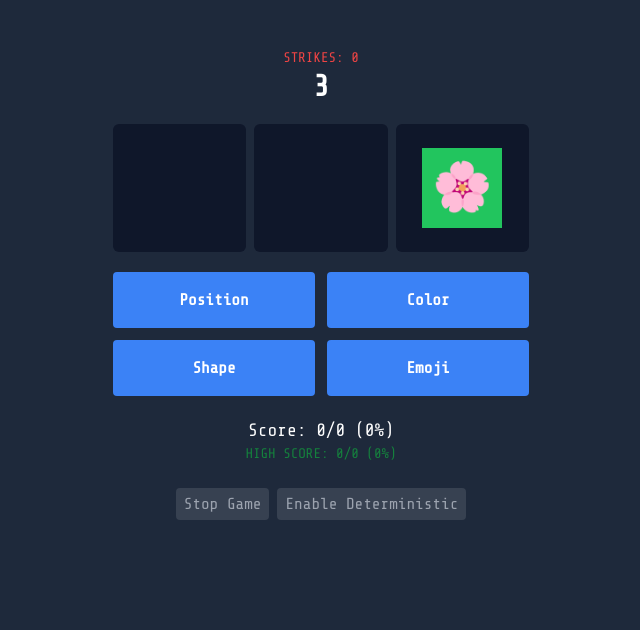
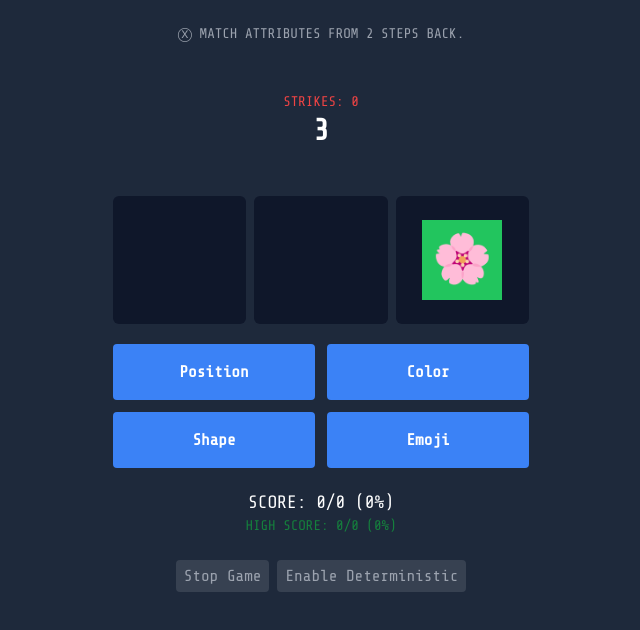
Before and after one commit to sethatwood/multi-n-back, a Vue app: page / in a window 1280 px wide. Both pictures are taken after a click on the button "Start Game". Shown: the top 630 px of the page, without its empty margins (319-959 px from the left). Built offline with nearby package versions, Linux system fonts and the light colour scheme.

Commit message:
feat: adds dismissable instruction message

```diff
--- a/src/App.vue
+++ b/src/App.vue
@@ -12,8 +12,11 @@
       </div>
     </div>
   </div>
-  <div v-else class="max-w-md mx-auto px-4 py-12 text-center text-white bg-slate-800">
-    <div class="mb-5">
+  <div v-else class="max-w-md mx-auto px-4 text-center uppercase text-white bg-slate-800">
+    <div v-if="showInstructionMessage" class="my-6 text-center text-gray-400 text-sm cursor-pointer" @click="dismissInstructionMessage">
+      &#x24E7; Match attributes from {{ gameStore.nBack }} steps back.
+    </div>
+    <div class="my-12">
       <p class="text-sm uppercase text-red-500">Strikes: {{ gameStore.incorrectResponses }}</p>
       <p class="text-3xl font-bold">{{ gameStore.timeLeft }}</p>
     </div>
@@ -92,6 +95,12 @@ export default {
   setup() {
     const gameStore = useGameStore();
     const showModal = ref(true);
+    const showInstructionMessage = ref(!localStorage.getItem('instructionMessageDismissed'));
+
+    const dismissInstructionMessage = () => {
+      showInstructionMessage.value = false;
+      localStorage.setItem('instructionMessageDismissed', 'true');
+    }
 
     const startGame = () => {
       showModal.value = false;
@@ -173,6 +182,8 @@ export default {
       toggleGame,
       colorClass,
       responseButtons,
+      showInstructionMessage,
+      dismissInstructionMessage,
     };
   },
 };
```
